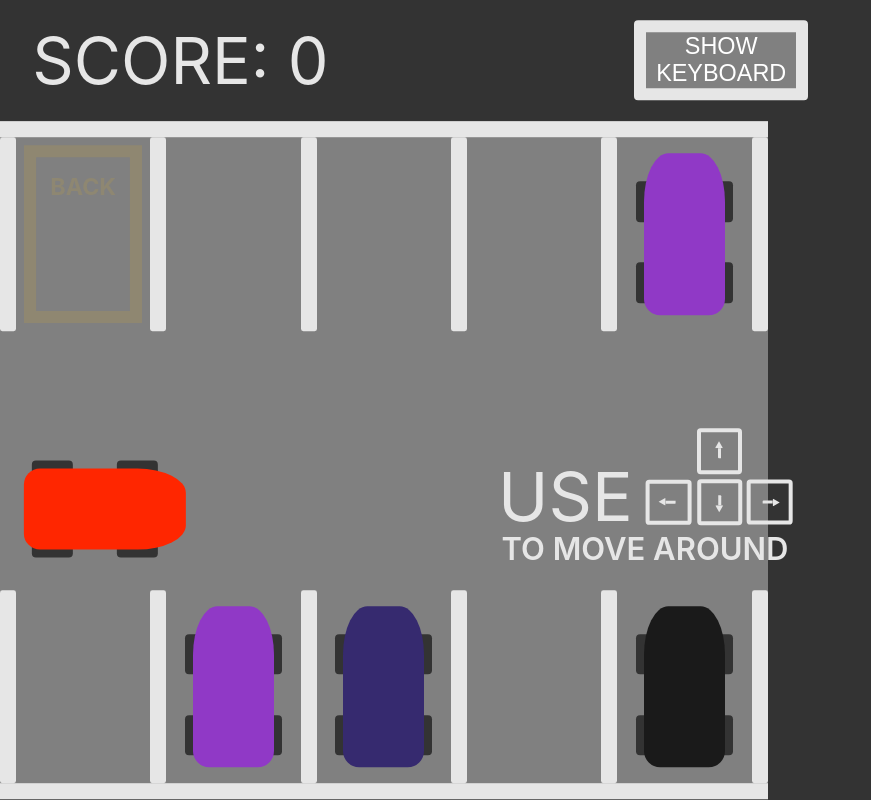
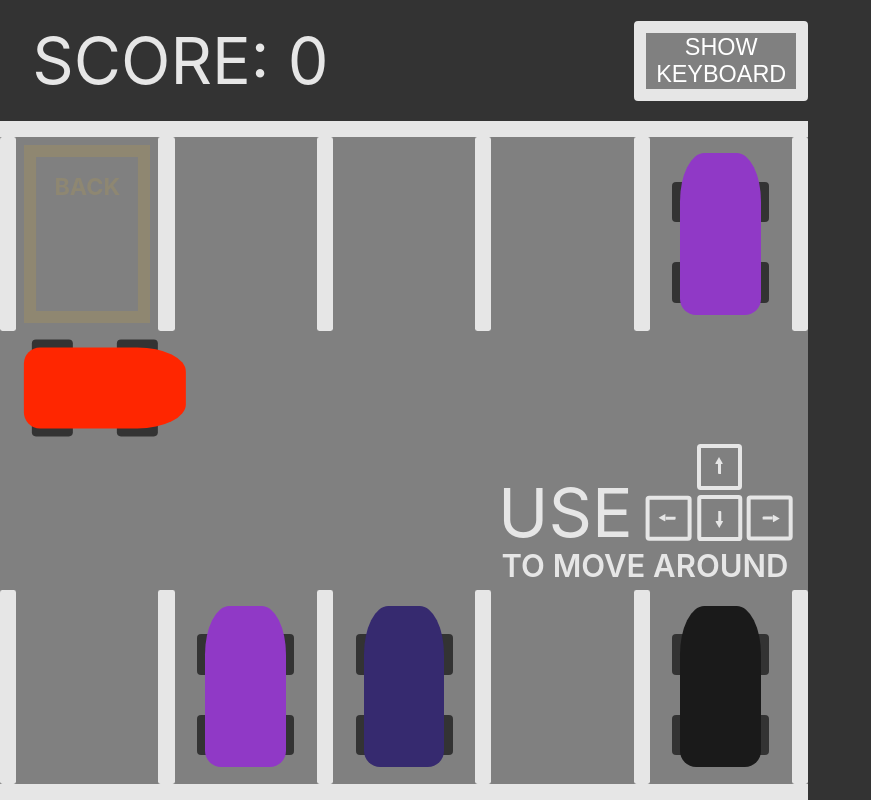
Before and after one commit to christianambukita/parking-simulator, a React (Create React App) app: page / in a window 1280 px wide. Shown: the whole page, without its empty margins (0-871 px from the left). Built offline with nearby package versions, Linux system fonts and the light colour scheme.

Commit message:
Reorganise components in Scene component

```diff
--- a/src/components/ParkingSlots.js
+++ b/src/components/ParkingSlots.js
@@ -3,6 +3,7 @@ import { useSelector } from 'react-redux';
 import { useDispatch } from 'react-redux';
 import '../css/ParkingSlots.css';
 import DummyCar from './DummyCar';
+import Instrucion from './Instruction';
 import { selectDummySlots, selectTargetSlot } from './redux/AppSlice';
 import { setSlotsPositions } from './redux/SceneSlice';
 
@@ -71,6 +72,7 @@ export default function ParkingSlots({ scale }) {
 					);
 				})}
 			</div>
+			<Instrucion />
 		</div>
 	);
 }
--- a/src/components/Scene.js
+++ b/src/components/Scene.js
@@ -1,7 +1,6 @@
 import { useState, useEffect } from 'react';
 import '../css/Scene.css';
 import Car from './Car';
-import Instrucion from './Instruction';
 import Keyboard from './Keyboard';
 import ParkingSlots from './ParkingSlots';
 import TopBar from './TopBar';
@@ -37,16 +36,15 @@ export default function Scene() {
 		// eslint-disable-next-line react-hooks/exhaustive-deps
 	}, []);
 	return (
-		<div className='scene-container flex-container'>
-			<div
-				className='scene'
-				style={{ '--scale': `${scale.scale}em`, flexDirection: getFlexDir() }}>
+		<div
+			className='scene-container flex-container'
+			style={{ '--scale': `${scale.scale}em`, flexDirection: getFlexDir() }}>
+			<div className='scene'>
 				<TopBar />
 				<ParkingSlots setScale={setScale} scale={scale} />
-				<Instrucion />
 				<Car />
-				<Keyboard />
 			</div>
+			<Keyboard />
 		</div>
 	);
 }
--- a/src/css/Keyboard.css
+++ b/src/css/Keyboard.css
@@ -1,11 +1,11 @@
 #keyboard {
-	width: auto;
-	height: auto;
+	width: 100%;
+	height: 100%;
 	display: flex;
 	justify-content: center;
 	align-items: center;
 }
 
 #keyboard .keys {
-	font-size: 24em;
+	font-size: calc(var(--scale) * 30);
 }
--- a/src/css/ParkingSlots.css
+++ b/src/css/ParkingSlots.css
@@ -9,8 +9,7 @@
 	border-block: var(--slot-line-width) solid var(--road-line);
 
 	/* position: absolute; */
-	margin-bottom: 50em;
-	margin-right: 50em;
+
 	left: 0;
 	top: 0;
 }
--- a/src/css/Scene.css
+++ b/src/css/Scene.css
@@ -3,6 +3,8 @@
 	width: 100%;
 	position: relative;
 	overflow: hidden;
+	justify-content: flex-start;
+	align-items: flex-start;
 }
 
 .scene {
@@ -15,13 +17,12 @@
 		(var(--parking-width) - var(--slot-line-width)) / var(--slots-count) -
 			var(--slot-line-width)
 	);
-
-	position: absolute;
-	top: 0;
-	left: 0;
 	display: flex;
+	position: relative;
+	flex-direction: column;
 	width: var(--parking-width);
 	transform-origin: top left;
 	font-size: var(--scale);
-	transform: translateY(var(--display-height));
+	margin-bottom: 50em;
+	margin-right: 50em;
 }
--- a/src/css/TopBar.css
+++ b/src/css/TopBar.css
@@ -4,7 +4,6 @@ body {
 }
 .top-bar {
 	height: var(--display-height);
-	position: absolute;
 	top: calc(0em - var(--display-height));
 	color: var(--road-line);
 	width: 100%;
```
